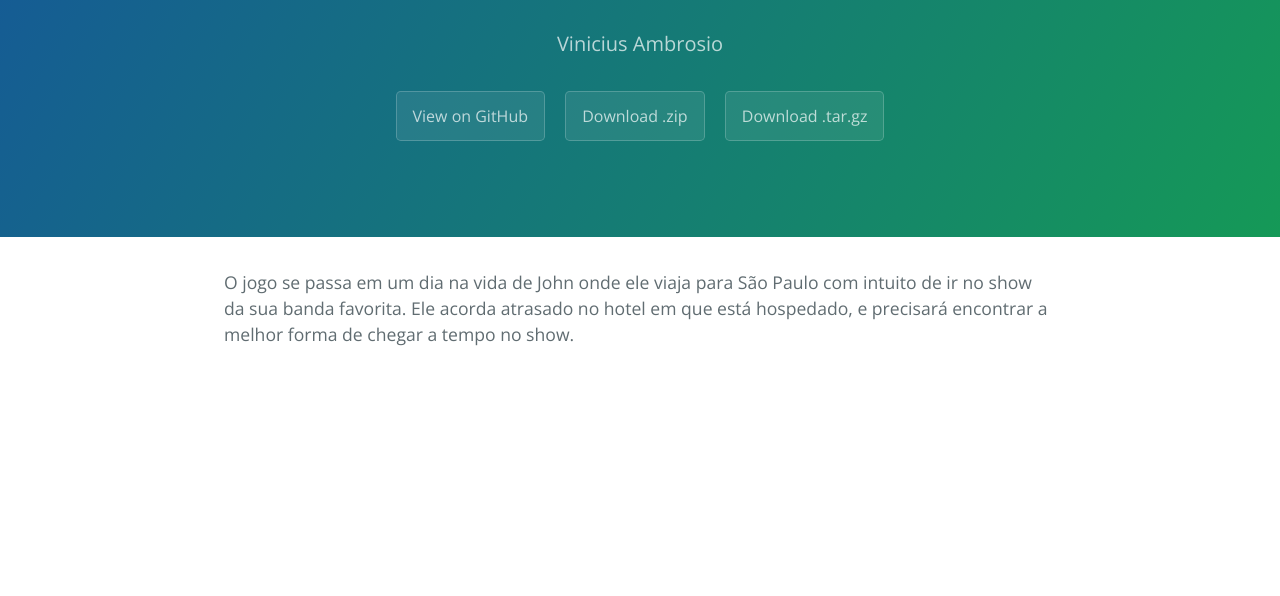
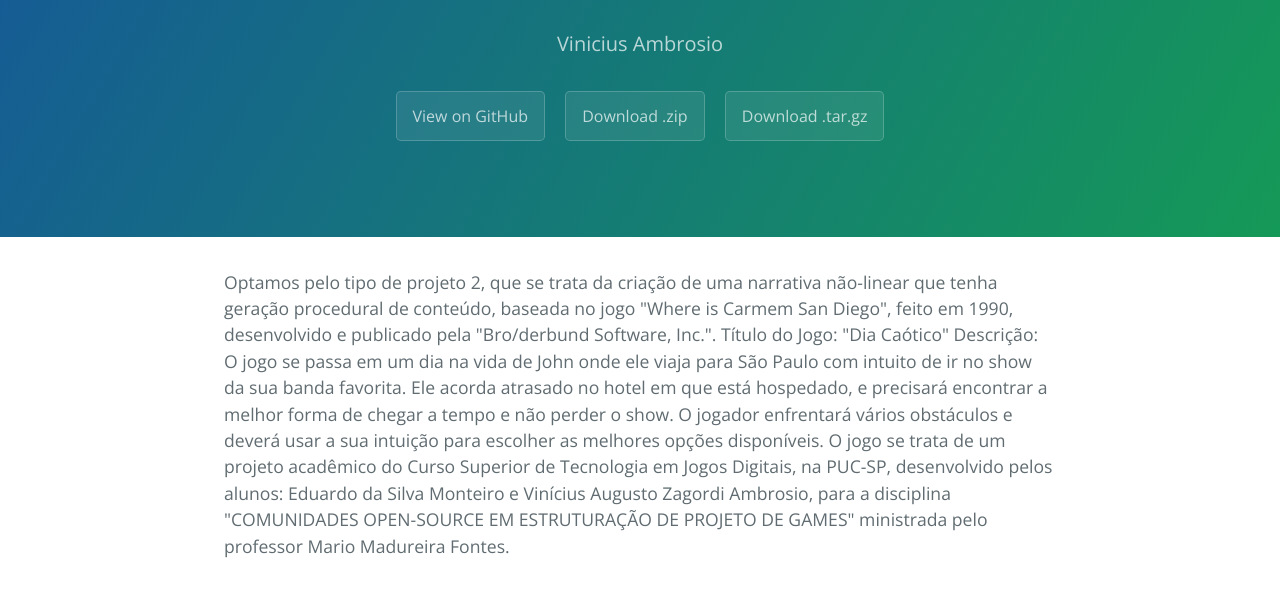
Before and after one commit to pucspcos/projetocos2016-vinicius_e_eduardo, a plain HTML site: page index.html in a window 1280 px wide. Shown: the part 208-804 px from the top of the page. Drawn offline with nearby package versions, Linux system fonts and the light colour scheme.

Commit message:
conteudo novo

```diff
--- a/index.html
+++ b/index.html
@@ -20,8 +20,15 @@
     </section>
 
     <section class="main-content">
-<p>O jogo se passa em um dia na vida de John onde ele viaja para São Paulo com intuito de ir no show da sua banda favorita.
-Ele acorda atrasado no hotel em que está hospedado, e precisará encontrar a melhor forma de chegar a tempo no show.</p>
+<p>Optamos pelo tipo de projeto 2, que se trata da criação de uma narrativa não-linear que tenha geração procedural de conteúdo, baseada no jogo "Where is Carmem San Diego", feito em 1990, desenvolvido e publicado pela "Bro/derbund Software, Inc.".
+
+Título do Jogo: "Dia Caótico"
+
+Descrição: O jogo se passa em um dia na vida de John onde ele viaja para São Paulo com intuito de ir no show da sua banda favorita.
+Ele acorda atrasado no hotel em que está hospedado, e precisará encontrar a melhor forma de chegar a tempo e não perder o show.
+O jogador enfrentará vários obstáculos e deverá usar a sua intuição para escolher as melhores opções disponíveis.
+
+O jogo se trata de um projeto acadêmico do Curso Superior de Tecnologia em Jogos Digitais, na PUC-SP, desenvolvido pelos alunos: Eduardo da Silva Monteiro e Vinícius Augusto Zagordi Ambrosio, para a disciplina "COMUNIDADES OPEN-SOURCE EM ESTRUTURAÇÃO DE PROJETO DE GAMES" ministrada pelo professor Mario Madureira Fontes.</p>
 
 <!--
 <h3>
```
